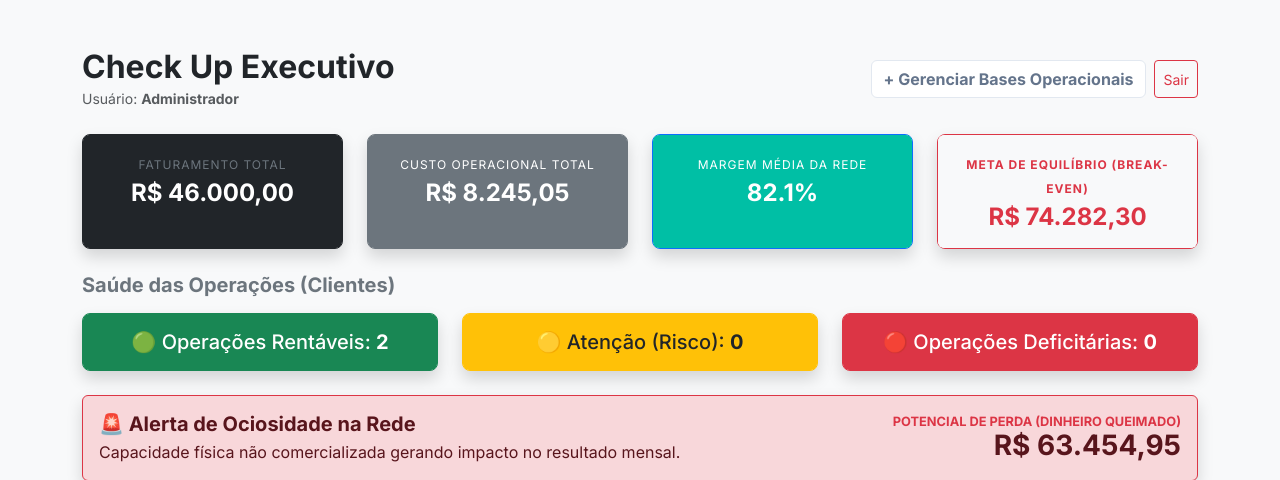
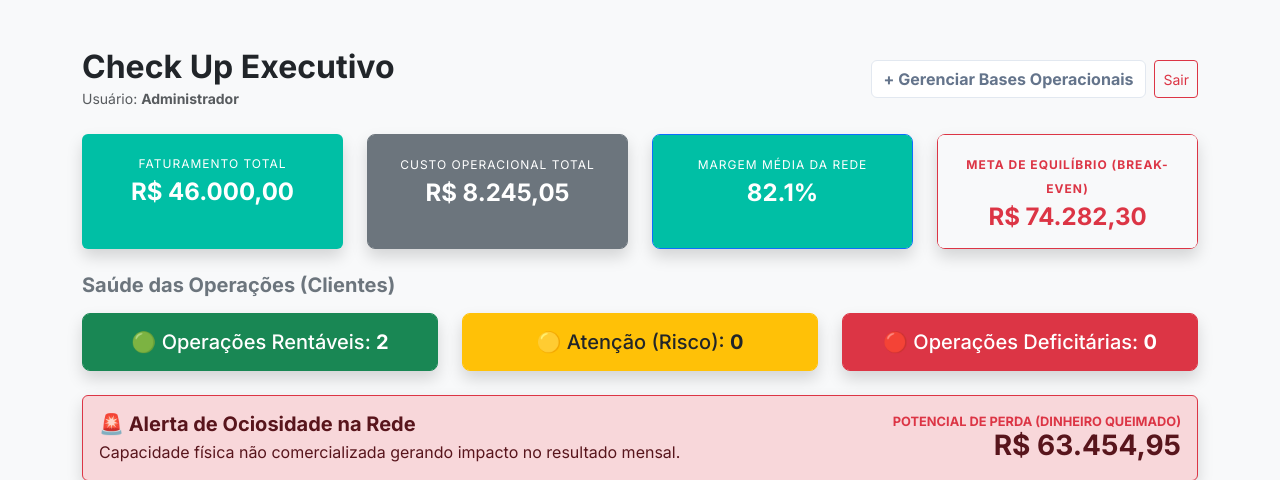
Before and after one commit to phdev2024/sistema_logistica, a Flask app: page / in a window 1280 px wide. Shown: the top 480 px of the page. Run offline with Flask 3, Linux system fonts and the light colour scheme; a user stored in the database is signed in; data comes from the database, SQL or seed files in the repository.

Commit message:
fix: adiciona trava de seguranca na exclusao de clientes e altera cor do card de faturamento

```diff
--- a/app.py
+++ b/app.py
@@ -438,9 +438,19 @@ def excluir_cliente(cliente_id):
     cliente_para_apagar = OperacaoCliente.query.get_or_404(cliente_id)
     cd_de_origem = cliente_para_apagar.cd_id
 
+    # 1. Investigação de segurança: Este cliente tem paletes movimentados no histórico?
+    total_movimentacoes = MovimentacaoFisica.query.filter_by(cliente_id=cliente_id).count()
+
+    # 2. A Trava Lógica de Proteção
+    if total_movimentacoes > 0:
+        flash("BLOQUEIO DE SEGURANÇA: Este cliente possui movimentações físicas registradas. Exclua o histórico de movimentação antes de excluir o cliente.", "danger")
+        return redirect(url_for('rentabilidade_clientes', cd_id=cd_de_origem))
+
+    # 3. Execução livre (se não houver amarrações)
     db.session.delete(cliente_para_apagar)
     db.session.commit()
 
+    flash("Cliente excluído com sucesso!", "success")
     return redirect(url_for('rentabilidade_clientes', cd_id=cd_de_origem))
 
 # Rota para editar os dados de faturamento e ocupação
--- a/templates/dashboard.html
+++ b/templates/dashboard.html
@@ -37,10 +37,10 @@
       <!-- 1. BLOCO FINANCEIRO (Visão Global) -->
       <div class="row text-center mb-4">
         <div class="col-md-3">
-          <div class="card shadow border-dark h-100">
-            <div class="card-body p-3 bg-dark text-white rounded">
+          <div class="card shadow border-0 h-100">
+            <div class="card-body p-3 bg-empresa text-white rounded">
               <span
-                class="text-uppercase text-secondary"
+                class="text-uppercase"
                 style="font-size: 0.75rem; letter-spacing: 1px"
                 >Faturamento Total</span
               >
```
